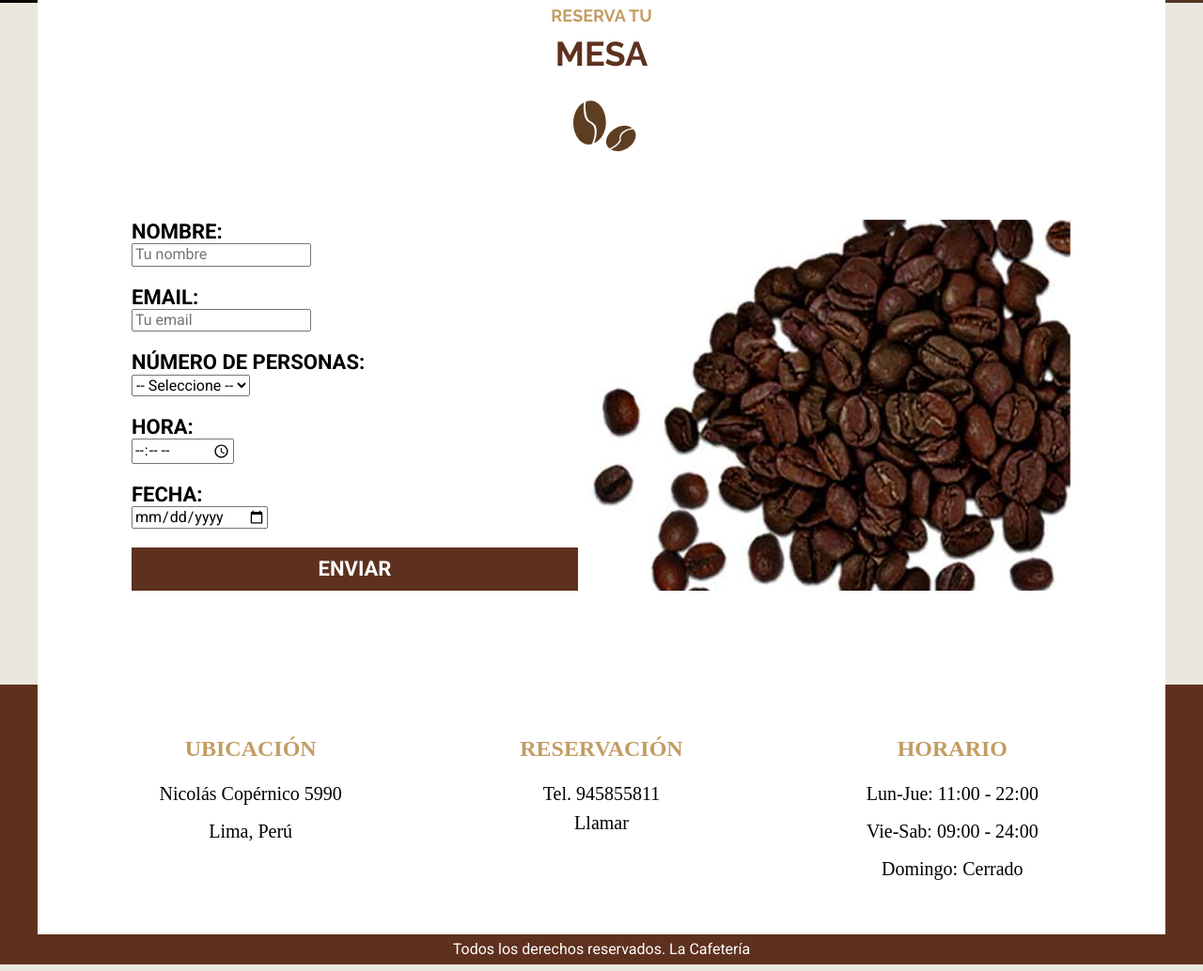
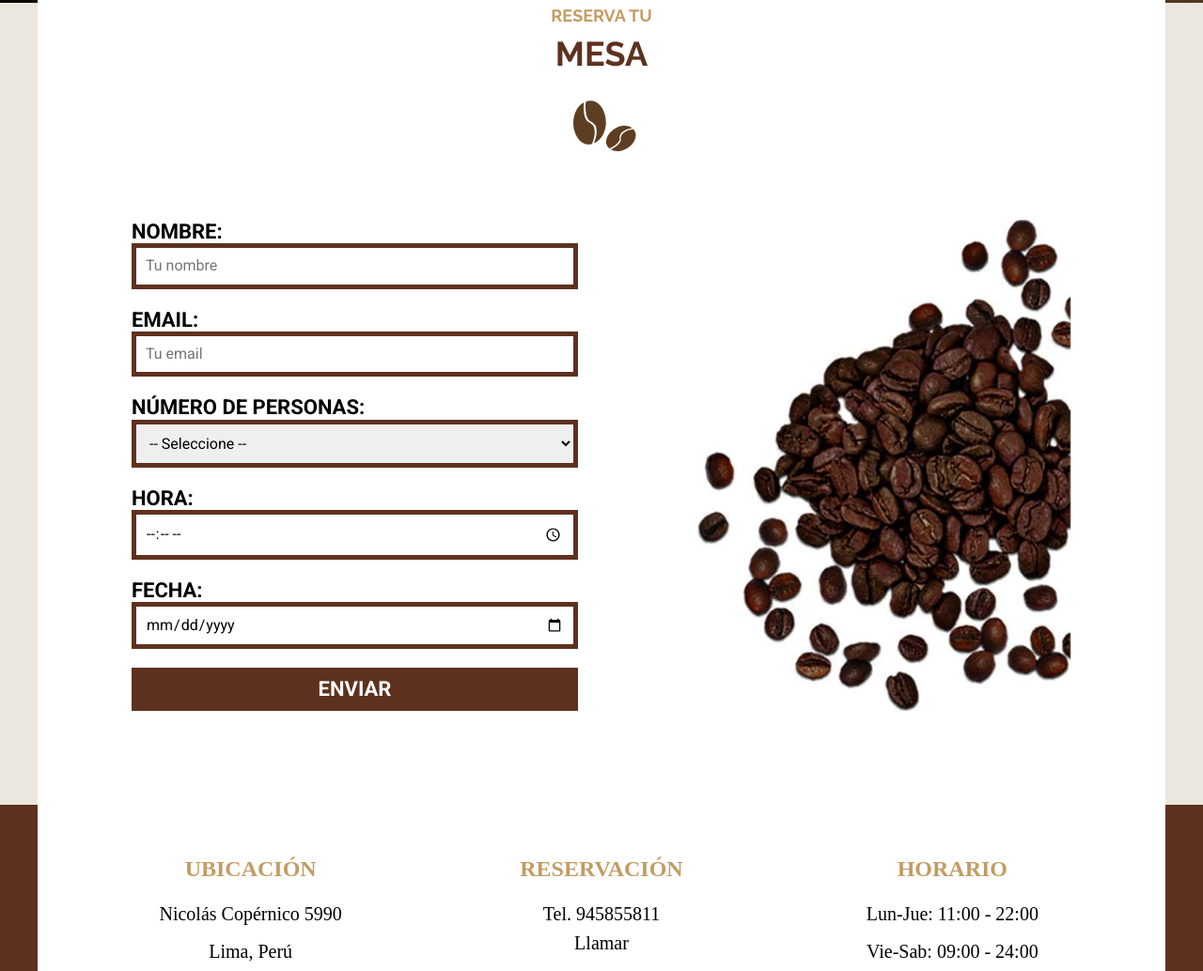
Before and after one commit to DomenicoPH/HTML-CSS-SASS-GULP---w-Cafeter-a-w, a website: page contacto.html in a window 1280 px wide. Shown: the part 697-1731 px from the top of the page at 94% size. Drawn offline with Linux system fonts and the light colour scheme; a web font is replaced by a local one.

Commit message:
proyecto finalizado

```diff
--- a/src/scss/internas/_contacto.scss
+++ b/src/scss/internas/_contacto.scss
@@ -7,6 +7,7 @@
         background-image: url(../img/granos_cafe.jpg);
         background-repeat: no-repeat;
         background-position: right center;
+        background-size: 40%;
     }
 }
 
@@ -26,6 +27,12 @@
             font-weight: 700;
         }
 
+        input:not([type="submit"]),
+        select {
+            width: 100%;
+            padding: 1rem;
+            border: .5rem solid v.$primario;
+        }
 
         input[type="submit"]{
             background-color: v.$primario;
```
Also changed, not shown: build/css/app.css.
